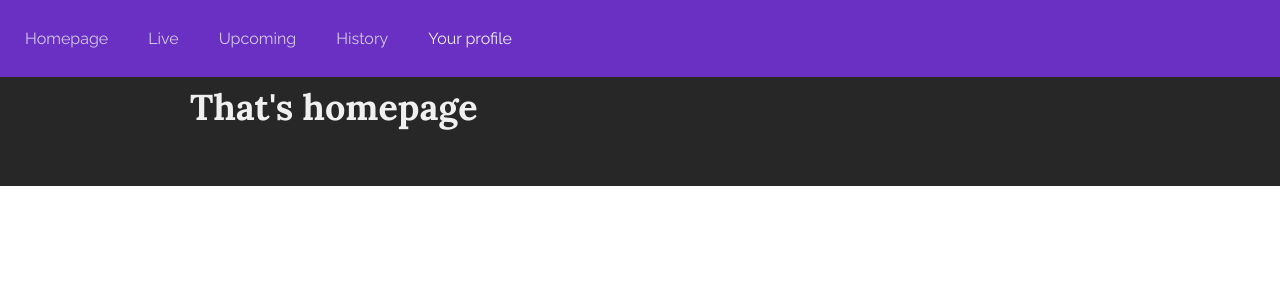
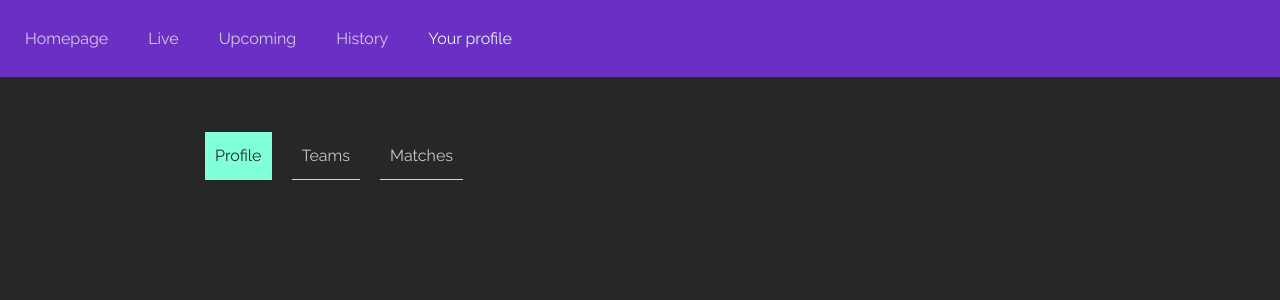
Before and after one commit to kazbag/hltv-analyser, a React (Create React App) app in the folder client/: page /profile in a window 1280 px wide. Shown: the top 300 px of the page. Built offline with nearby package versions, Linux system fonts and the light colour scheme.

Commit message:
changed styles and changes before switching machine

```diff
--- a/client/src/App.js
+++ b/client/src/App.js
@@ -1,5 +1,6 @@
-import React from "react";
+import React, { useEffect, useState } from "react";
 import Homepage from "./pages/Homepage";
+import ProfilePage from "./pages/ProfilePage";
 import AllMatches from "./pages/AllMatches";
 import LiveMatches from "./pages/LiveMatches";
 import OfflineMatches from "./pages/OfflineMatches";
@@ -20,7 +21,7 @@ const App = () => {
             <Route path="/matches/live" component={LiveMatches} />
             <Route path="/matches/upcoming" component={OfflineMatches} />
             <Route path="/matches/history" component={Homepage} />
-            <Route path="/profile" component={Homepage} />
+            <Route path="/profile" component={ProfilePage} />
           </Switch>
         </Router>
       </div>
--- /dev/null
+++ b/client/src/components/ProfileNavbar.js
@@ -0,0 +1,23 @@
+import React, { useState } from "react";
+import { NavLink } from "react-router-dom";
+
+const ProfileNavbar = () => {
+  return (
+    <nav className="nav profile__navbar">
+      <NavLink className="nav__link" exact to="/profile">
+        <span></span>
+        <p>Profile</p>
+      </NavLink>
+      <NavLink className="nav__link" to="/profile/teams">
+        <span></span>
+        <p>Teams</p>
+      </NavLink>
+      <NavLink className="nav__link" to="/profile/matches">
+        <span></span>
+        <p>Matches</p>
+      </NavLink>
+    </nav>
+  );
+};
+
+export default ProfileNavbar;
--- a/client/src/components/styles/_global.scss
+++ b/client/src/components/styles/_global.scss
@@ -16,6 +16,10 @@ html {
   font-family: Raleway, sans-serif;
 }
 
+body {
+  background-color: $darkColor;
+}
+
 .App {
   min-height: 100vh;
 }
--- /dev/null
+++ b/client/src/components/styles/_profile.scss
@@ -0,0 +1,18 @@
+.section-profile {
+}
+
+.profile {
+  &__navbar {
+    margin-top: 4rem;
+    width: auto;
+    display: flex;
+    background: none;
+    .nav__link {
+      border-bottom: 1px solid $secondaryColor;
+      &.active {
+        background: $secondaryColor;
+        color: $darkColor;
+      }
+    }
+  }
+}
--- a/client/src/components/styles/main.scss
+++ b/client/src/components/styles/main.scss
@@ -5,3 +5,4 @@
 @import "_navbar.scss";
 @import "_homepage.scss";
 @import "_matches.scss";
+@import "_profile.scss";
--- /dev/null
+++ b/client/src/pages/ProfilePage.js
@@ -0,0 +1,11 @@
+import React from "react";
+import ProfileNavbar from "../components/ProfileNavbar";
+const ProfilePage = () => {
+  return (
+    <section className="section section-profile">
+      <ProfileNavbar />
+    </section>
+  );
+};
+
+export default ProfilePage;
```
